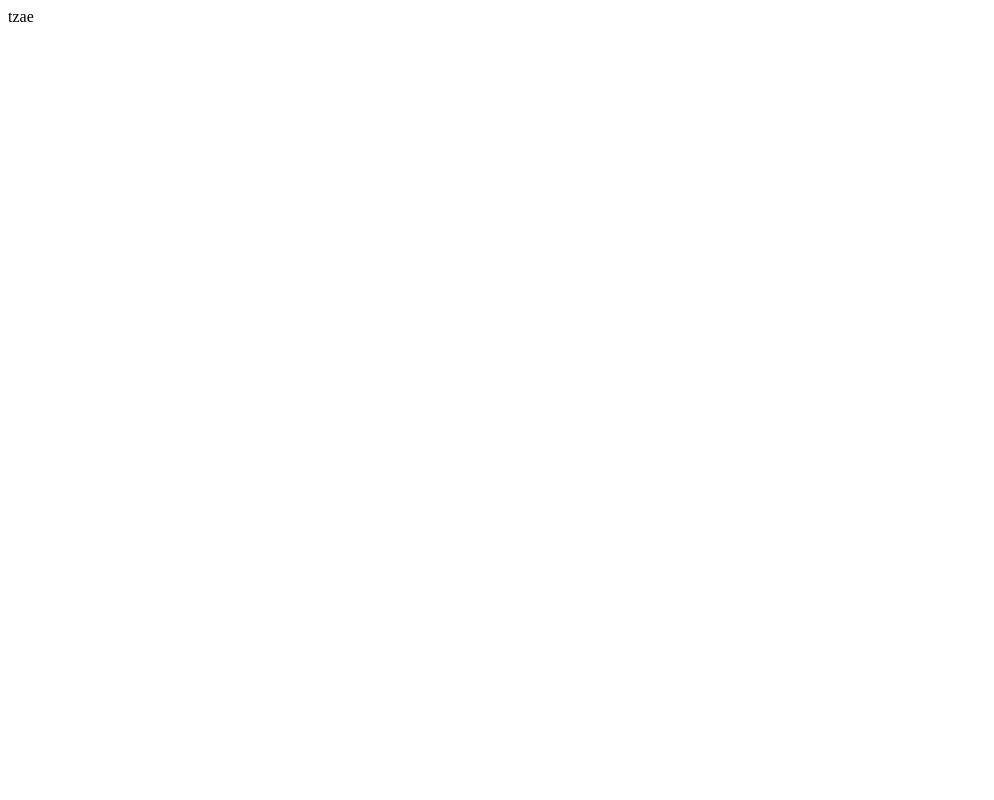
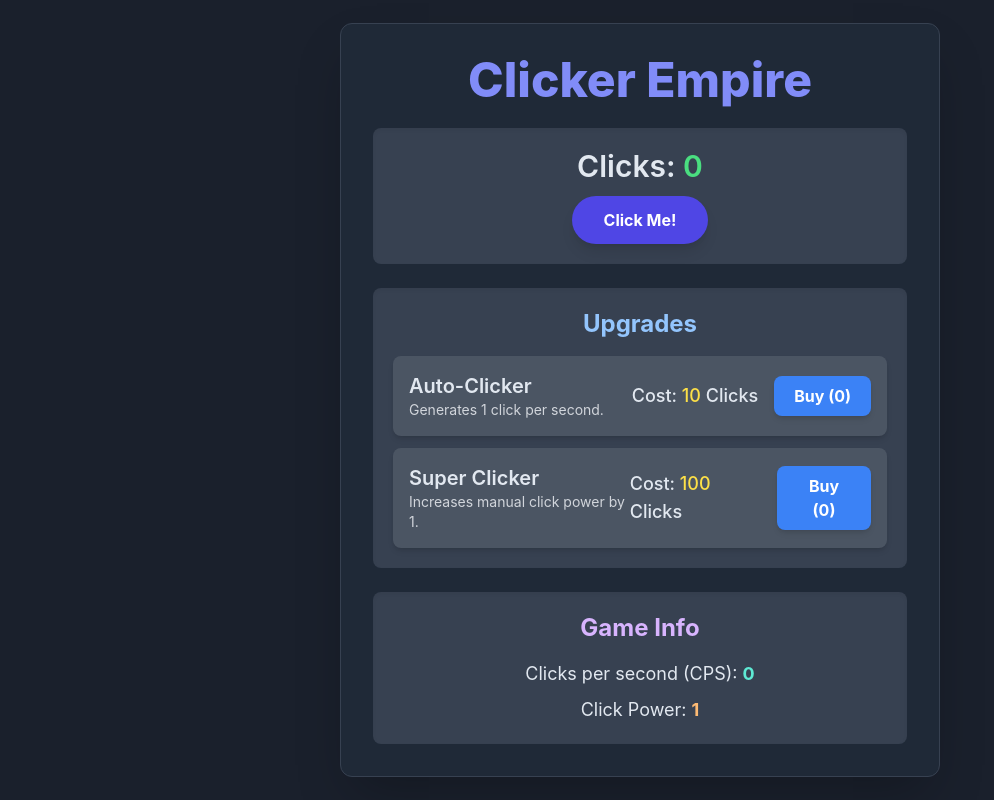
Before and after one commit to selenacohenlin/fifi-empire, a plain HTML site: page index.html in a window 1280 px wide. Shown: the whole page, without its empty margins (0-994 px from the left). Drawn offline with nearby package versions, Linux system fonts and the light colour scheme.

Commit message:
Update index.html

```diff
--- a/index.html
+++ b/index.html
@@ -1,9 +1,115 @@
-<html>
+<!DOCTYPE html>
+<html lang="en">
 <head>
-  <title>tsetinc</title>
-  <body>
-tzae
+    <meta charset="UTF-8">
+    <meta name="viewport" content="width=device-width, initial-scale=1.0">
+    <title>Simple Incremental Game</title>
+    <!-- Tailwind CSS CDN -->
+    <script src="https://cdn.tailwindcss.com"></script>
+    <style>
+        /* Custom styles for Inter font and general body styling */
+        body {
+            font-family: 'Inter', sans-serif;
+            background-color: #1a202c; /* Dark background */
+            color: #e2e8f0; /* Light text */
+            display: flex;
+            justify-content: center;
+            align-items: center;
+            min-height: 100vh;
+            margin: 0;
+            padding: 1rem; /* Add some padding for smaller screens */
+            box-sizing: border-box; /* Include padding in element's total width and height */
+        }
 
-  </body>
+        /* Responsive adjustments for the game container */
+        .game-container {
+            width: 100%;
+            max-width: 600px; /* Max width for desktop */
+        }
+
+        /* Custom scrollbar for better aesthetics */
+        ::-webkit-scrollbar {
+            width: 8px;
+        }
+
+        ::-webkit-scrollbar-track {
+            background: #2d3748; /* Darker track */
+            border-radius: 10px;
+        }
+
+        ::-webkit-scrollbar-thumb {
+            background: #4a5568; /* Lighter thumb */
+            border-radius: 10px;
+        }
+
+        ::-webkit-scrollbar-thumb:hover {
+            background: #6b7280; /* Even lighter on hover */
+        }
+    </style>
 </head>
+<body class="antialiased">
+    <div class="game-container bg-gray-800 p-6 md:p-8 rounded-xl shadow-2xl border border-gray-700">
+        <h1 class="text-4xl md:text-5xl font-extrabold text-center mb-6 text-indigo-400">Clicker Empire</h1>
+
+        <!-- Main Clicker Section -->
+        <div class="bg-gray-700 p-5 rounded-lg shadow-inner mb-6 text-center">
+            <p class="text-2xl md:text-3xl font-semibold mb-3">Clicks: <span id="clicksDisplay" class="text-green-400">0</span></p>
+            <button id="clickButton" class="bg-indigo-600 hover:bg-indigo-700 active:bg-indigo-800 text-white font-bold py-3 px-8 rounded-full shadow-lg transition duration-200 ease-in-out transform hover:scale-105 focus:outline-none focus:ring-2 focus:ring-indigo-500 focus:ring-opacity-75">
+                Click Me!
+            </button>
+        </div>
+
+        <!-- Upgrades Section -->
+        <div class="bg-gray-700 p-5 rounded-lg shadow-inner mb-6">
+            <h2 class="text-2xl font-bold mb-4 text-center text-blue-300">Upgrades</h2>
+
+            <!-- Auto-Clicker Upgrade -->
+            <div class="flex flex-col md:flex-row items-center justify-between bg-gray-600 p-4 rounded-lg mb-3 shadow-md">
+                <div class="mb-2 md:mb-0 text-center md:text-left">
+                    <p class="text-xl font-semibold">Auto-Clicker</p>
+                    <p class="text-sm text-gray-300">Generates 1 click per second.</p>
+                </div>
+                <div class="flex items-center">
+                    <p class="text-lg font-medium mr-4">Cost: <span id="autoClickerCostDisplay" class="text-yellow-300">10</span> Clicks</p>
+                    <button id="buyAutoClickerButton" class="bg-blue-500 hover:bg-blue-600 active:bg-blue-700 text-white font-bold py-2 px-5 rounded-lg shadow-md transition duration-200 ease-in-out transform hover:scale-105 focus:outline-none focus:ring-2 focus:ring-blue-400 focus:ring-opacity-75">
+                        Buy (<span id="autoClickerLevelDisplay">0</span>)
+                    </button>
+                </div>
+            </div>
+
+            <!-- Super Clicker Upgrade -->
+            <div class="flex flex-col md:flex-row items-center justify-between bg-gray-600 p-4 rounded-lg shadow-md">
+                <div class="mb-2 md:mb-0 text-center md:text-left">
+                    <p class="text-xl font-semibold">Super Clicker</p>
+                    <p class="text-sm text-gray-300">Increases manual click power by 1.</p>
+                </div>
+                <div class="flex items-center">
+                    <p class="text-lg font-medium mr-4">Cost: <span id="superClickerCostDisplay" class="text-yellow-300">100</span> Clicks</p>
+                    <button id="buySuperClickerButton" class="bg-blue-500 hover:bg-blue-600 active:bg-blue-700 text-white font-bold py-2 px-5 rounded-lg shadow-md transition duration-200 ease-in-out transform hover:scale-105 focus:outline-none focus:ring-2 focus:ring-blue-400 focus:ring-opacity-75">
+                        Buy (<span id="superClickerLevelDisplay">0</span>)
+                    </button>
+                </div>
+            </div>
+        </div>
+
+        <!-- Game Info/Status Section -->
+        <div class="bg-gray-700 p-5 rounded-lg shadow-inner text-center">
+            <h2 class="text-2xl font-bold mb-4 text-center text-purple-300">Game Info</h2>
+            <p class="text-lg mb-2">Clicks per second (CPS): <span id="cpsDisplay" class="font-bold text-teal-300">0</span></p>
+            <p class="text-lg">Click Power: <span id="clickPowerDisplay" class="font-bold text-orange-300">1</span></p>
+        </div>
+
+        <!-- Message Box (hidden by default) -->
+        <div id="messageBox" class="fixed inset-0 bg-black bg-opacity-75 flex items-center justify-center p-4 z-50 hidden">
+            <div class="bg-gray-800 p-6 rounded-lg shadow-xl text-center border border-gray-700">
+                <p id="messageText" class="text-xl font-semibold mb-4 text-white"></p>
+                <button id="closeMessageBox" class="bg-indigo-600 hover:bg-indigo-700 text-white font-bold py-2 px-6 rounded-lg transition duration-200 ease-in-out">
+                    OK
+                </button>
+            </div>
+        </div>
+    </div>
+
+
+</body>
 </html>
```
